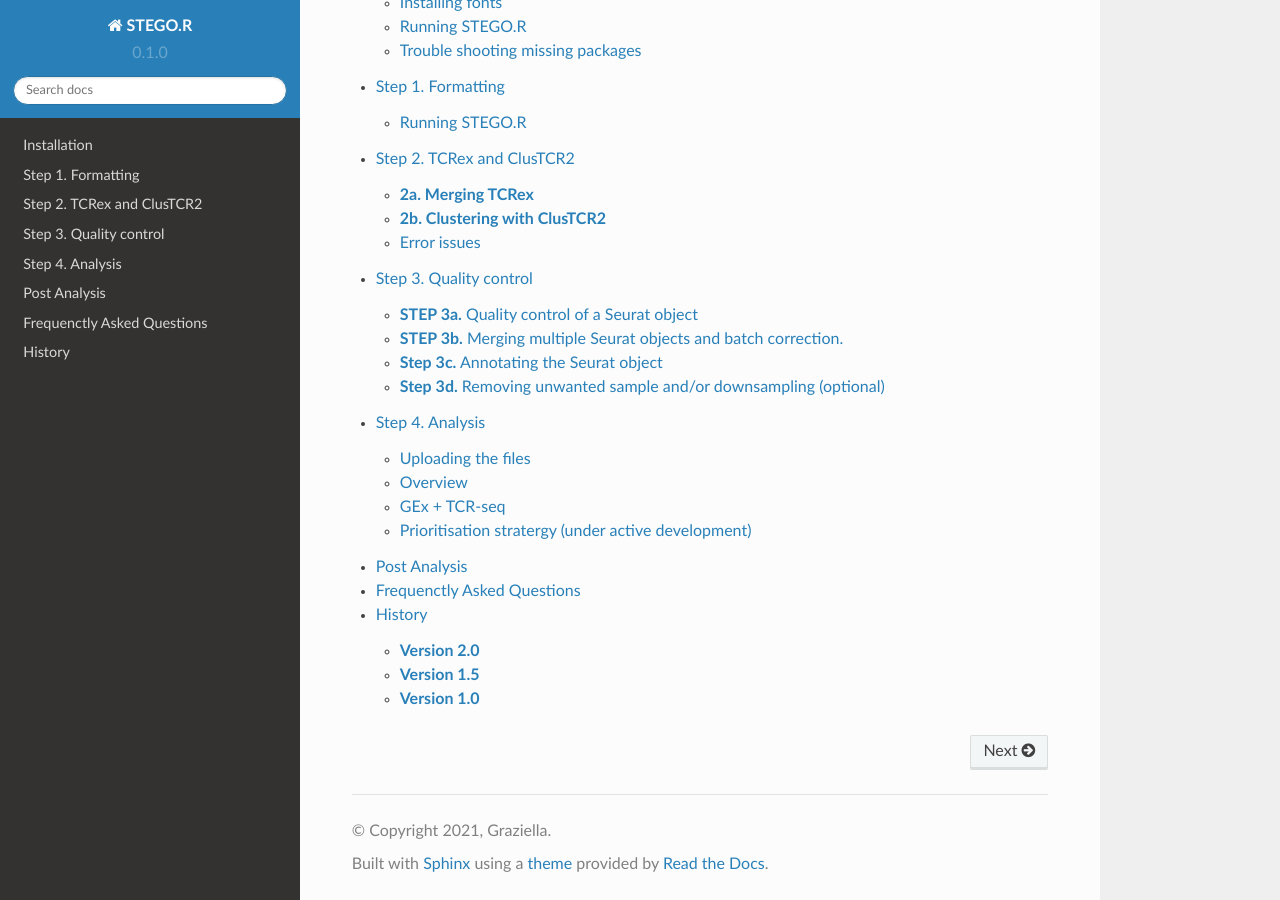
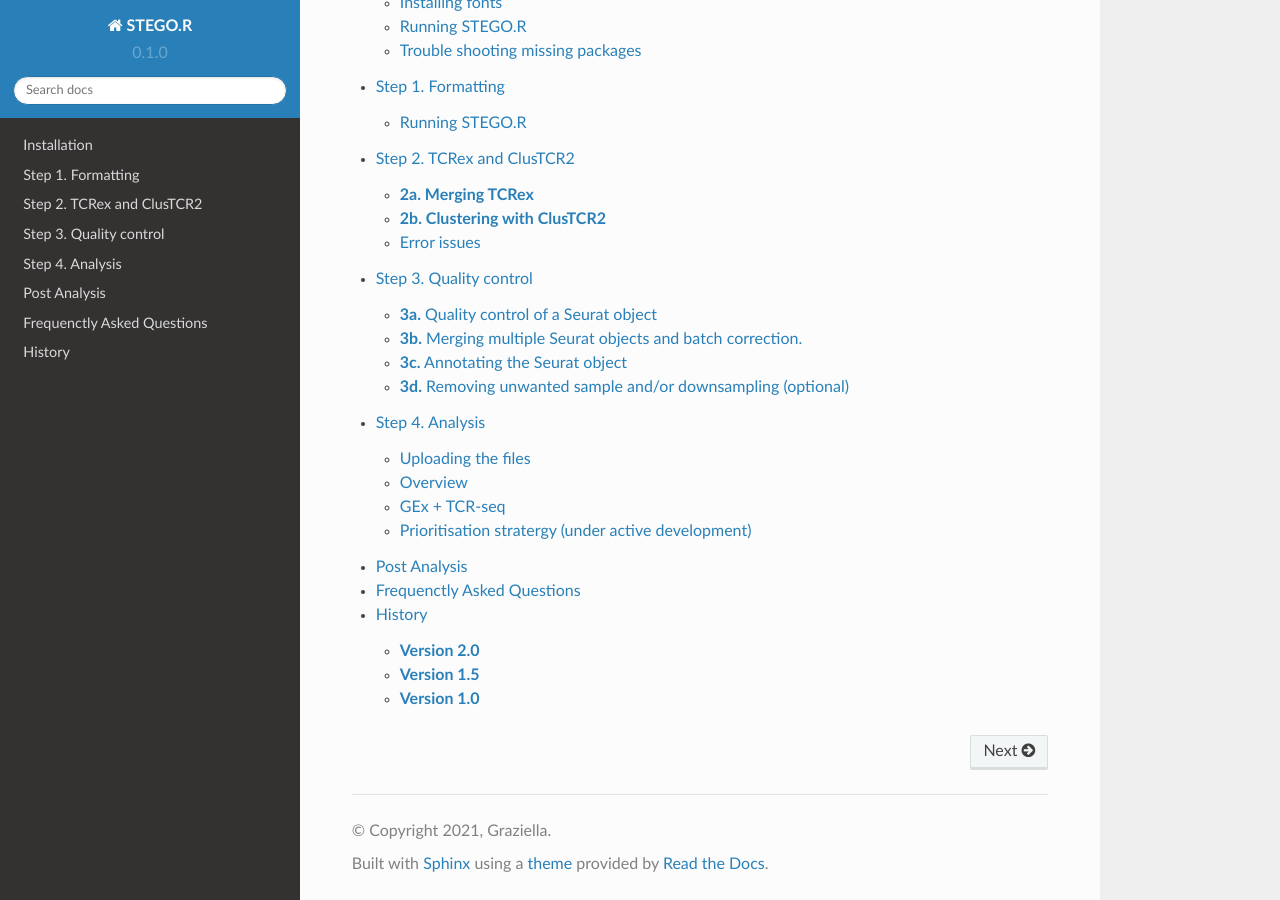
Before and after one commit to KerryAM-R/STEGOR, a Sphinx documentation site: the page built from docs/source/index.rst, in a window 1280 px wide and 900 px high, scrolled down 506 px. Built offline with Sphinx 7.4.7 and the Read the Docs theme 2.0.0, drawn with Linux system fonts in a browser that asks for light colours.

Commit message:
Update 3.STEP3SeuratQC.rst

```diff
--- a/docs/source/3.STEP3SeuratQC.rst
+++ b/docs/source/3.STEP3SeuratQC.rst
@@ -9,7 +9,7 @@ Step 3. Quality control
 
 
 
-**STEP 3a.** Quality control of a Seurat object
+**3a.** Quality control of a Seurat object
 ~~~~~~~~~~~~~~~~~~~~~~~~~~~~~~~~~~~~~~~~~~~~~~~
 
 This section describes the Seurat QC process for human samples with 10x Genomics.
@@ -50,7 +50,7 @@ This section describes the Seurat QC process for human samples with 10x Genomics
 
 10. Now your file has completed the Seurat QC and has had the TCR sequences added to the meta-data. click the "Download Seurat" object and save it to the **"2_SCobj"** folder.
 
-**STEP 3b.** Merging multiple Seurat objects and batch correction.
+**3b.** Merging multiple Seurat objects and batch correction.
 ~~~~~~~~~~~~~~~~~~~~~~~~~~~~~~~~~~~~~~~~~~~~~~~~~~~~~~~~~~~~~~~~~~
 
 This section is to merge multiple .rds objects and correct for the batch effect.
@@ -125,7 +125,7 @@ If you have more than a few files to merge and annotate, we recommend using the
     saveRDS(sc,"2_scObj/sc_harmony.rds")
 
 
-**Step 3c.** Annotating the Seurat object
+**3c.** Annotating the Seurat object
 ~~~~~~~~~~~~~~~~~~~~~~~~~~~~~~~~~~~~~~~
 
 This section describes how to annotated the files either from the "default" and/or "custom" modules with scGate. If you have large files, we recommend using scripts and not the interface.
@@ -265,7 +265,7 @@ Check that there the signal overlaps with the gene expression, as per the featur
   :width: 600
   :alt: Alternative text
 
-**Step 3d.** Removing unwanted sample and/or downsampling (optional)
+**3d.** Removing unwanted sample and/or downsampling (optional)
 ~~~~~~~~~~~~~~~~~~~~~~~~~~~~~~~~~~~~~~~~~~~~~~~~~~~~~~~~~~~~~~~~~~~~
 
 This section allows the user to remove problematic cells based on any of the information in the meta data. For isntance. If I wanted to add the downsampled object, which contains the K409 samples (melanoma study), need to be removed to avoid data duplication.
```
